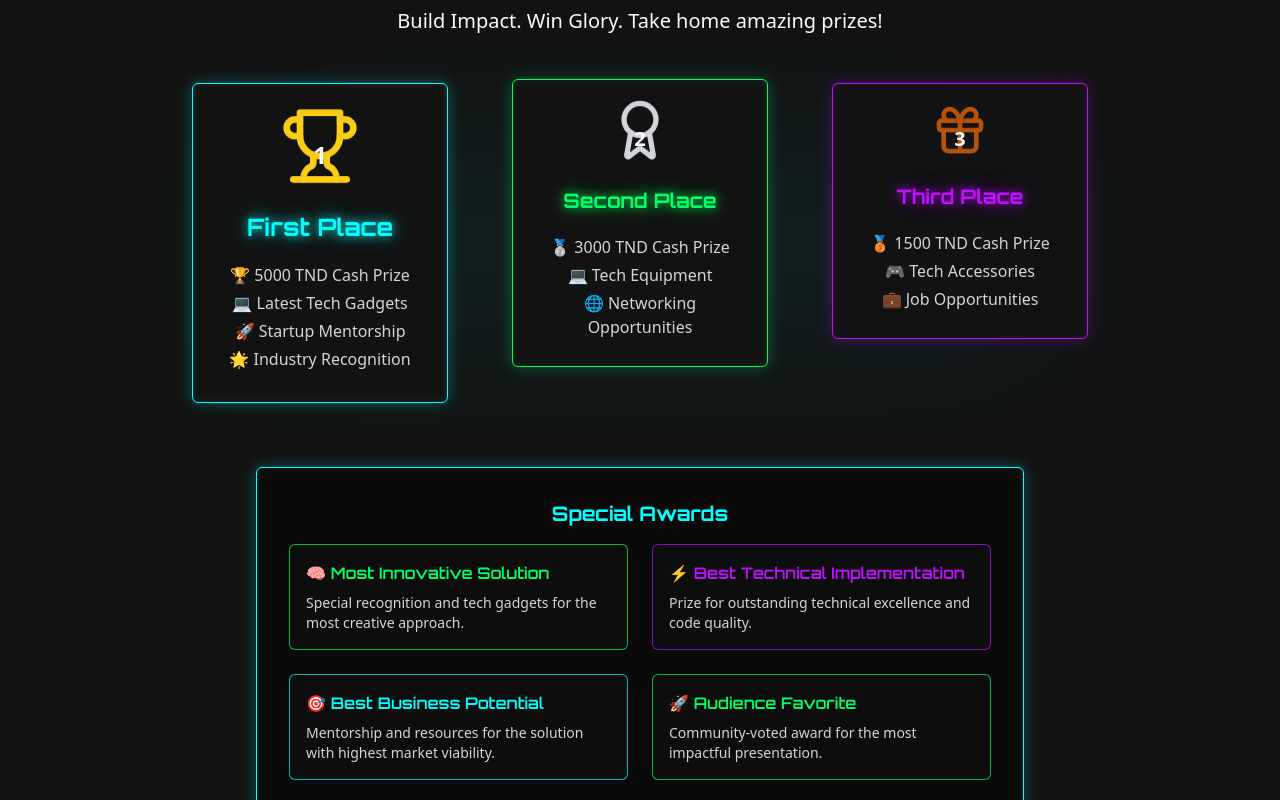
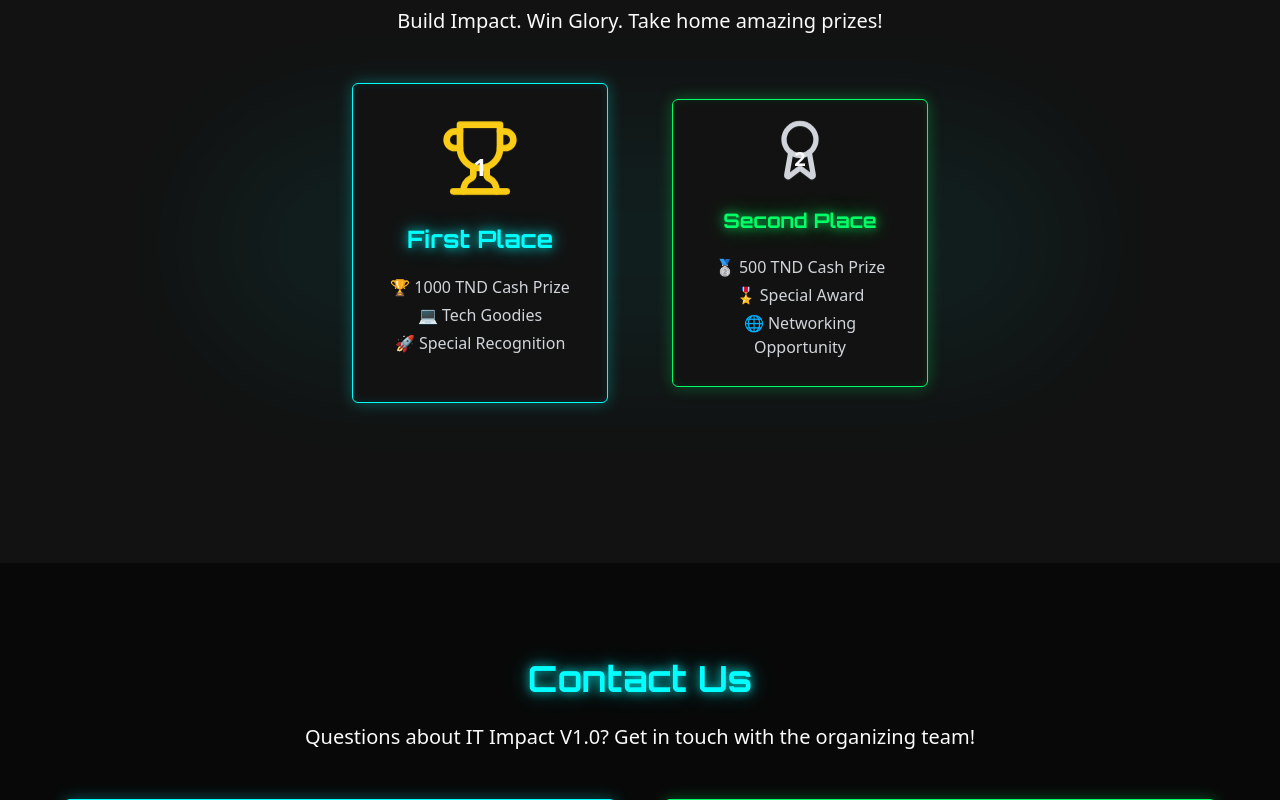
Before and after one commit to maryemchk/impact-v1-site, a React (Vite) app: page / in a window 1280 px wide. Shown: the part 5020-5820 px from the top of the page. Built offline with nearby package versions, Linux system fonts and the light colour scheme.

Commit message:
Refactor: Update prizes and rewards section
Update the prizes and rewards section to reflect the new prize structure.

```diff
--- a/src/components/PrizesSection.tsx
+++ b/src/components/PrizesSection.tsx
@@ -1,6 +1,6 @@
 
 import React, { useRef } from 'react';
-import { Trophy, Award, Gift } from 'lucide-react';
+import { Trophy, Award } from 'lucide-react';
 
 const PrizesSection = () => {
   const containerRef = useRef<HTMLDivElement>(null);
@@ -54,16 +54,15 @@ const PrizesSection = () => {
                 </div>
                 <h3 className="text-2xl font-orbitron font-bold mb-2 text-cyber-blue glow-text-blue">First Place</h3>
                 <ul className="text-gray-300 mt-3">
-                  <li className="mb-1">🏆 5000 TND Cash Prize</li>
-                  <li className="mb-1">💻 Latest Tech Gadgets</li>
-                  <li className="mb-1">🚀 Startup Mentorship</li>
-                  <li>🌟 Industry Recognition</li>
+                  <li className="mb-1">🏆 1000 TND Cash Prize</li>
+                  <li className="mb-1">💻 Tech Goodies</li>
+                  <li className="mb-1">🚀 Special Recognition</li>
                 </ul>
               </div>
             </div>
 
             {/* Second Prize */}
-            <div className="transform hover:scale-105 transition-all duration-300 lg:-mt-10"
+            <div className="transform hover:scale-105 transition-all duration-300"
                  style={{
                    transform: 'rotateX(calc(var(--mouse-y, 0.5) * 10deg - 5deg)) rotateY(calc(var(--mouse-x, 0.5) * 10deg - 5deg))',
                    transformStyle: 'preserve-3d'
@@ -77,61 +76,11 @@ const PrizesSection = () => {
                 </div>
                 <h3 className="text-xl font-orbitron font-bold mb-2 text-cyber-green glow-text-green">Second Place</h3>
                 <ul className="text-gray-300 mt-3">
-                  <li className="mb-1">🥈 3000 TND Cash Prize</li>
-                  <li className="mb-1">💻 Tech Equipment</li>
-                  <li>🌐 Networking Opportunities</li>
+                  <li className="mb-1">🥈 500 TND Cash Prize</li>
+                  <li className="mb-1">🎖️ Special Award</li>
+                  <li>🌐 Networking Opportunity</li>
                 </ul>
               </div>
-            </div>
-
-            {/* Third Prize */}
-            <div className="transform hover:scale-105 transition-all duration-300 lg:-mt-16"
-                 style={{
-                   transform: 'rotateX(calc(var(--mouse-y, 0.5) * 10deg - 5deg)) rotateY(calc(var(--mouse-x, 0.5) * 10deg - 5deg))',
-                   transformStyle: 'preserve-3d'
-                 }}>
-              <div className="cyber-card cyber-card-purple p-8 text-center w-64 h-64 flex flex-col items-center justify-center">
-                <div className="relative mb-4">
-                  <Gift className="h-14 w-14 text-amber-700 animate-float" />
-                  <div className="absolute inset-0 flex items-center justify-center">
-                    <span className="text-xl font-bold">3</span>
-                  </div>
-                </div>
-                <h3 className="text-xl font-orbitron font-bold mb-2 text-cyber-purple glow-text-purple">Third Place</h3>
-                <ul className="text-gray-300 mt-3">
-                  <li className="mb-1">🥉 1500 TND Cash Prize</li>
-                  <li className="mb-1">🎮 Tech Accessories</li>
-                  <li>💼 Job Opportunities</li>
-                </ul>
-              </div>
-            </div>
-          </div>
-        </div>
-
-        <div className="cyber-card p-6 md:p-8 max-w-3xl mx-auto glass-effect">
-          <h3 className="text-xl font-orbitron font-bold mb-4 text-center text-cyber-blue">
-            Special Awards
-          </h3>
-
-          <div className="grid grid-cols-1 md:grid-cols-2 gap-6">
-            <div className="border border-cyber-green-glow rounded-md p-4 bg-dark-gray bg-opacity-50">
-              <h4 className="text-cyber-green font-semibold mb-2">🧠 Most Innovative Solution</h4>
-              <p className="text-sm text-gray-300">Special recognition and tech gadgets for the most creative approach.</p>
-            </div>
-
-            <div className="border border-cyber-purple-glow rounded-md p-4 bg-dark-gray bg-opacity-50">
-              <h4 className="text-cyber-purple font-semibold mb-2">⚡ Best Technical Implementation</h4>
-              <p className="text-sm text-gray-300">Prize for outstanding technical excellence and code quality.</p>
-            </div>
-
-            <div className="border border-cyber-blue-glow rounded-md p-4 bg-dark-gray bg-opacity-50">
-              <h4 className="text-cyber-blue font-semibold mb-2">🎯 Best Business Potential</h4>
-              <p className="text-sm text-gray-300">Mentorship and resources for the solution with highest market viability.</p>
-            </div>
-
-            <div className="border border-cyber-green-glow rounded-md p-4 bg-dark-gray bg-opacity-50">
-              <h4 className="text-cyber-green font-semibold mb-2">🚀 Audience Favorite</h4>
-              <p className="text-sm text-gray-300">Community-voted award for the most impactful presentation.</p>
             </div>
           </div>
         </div>
```
